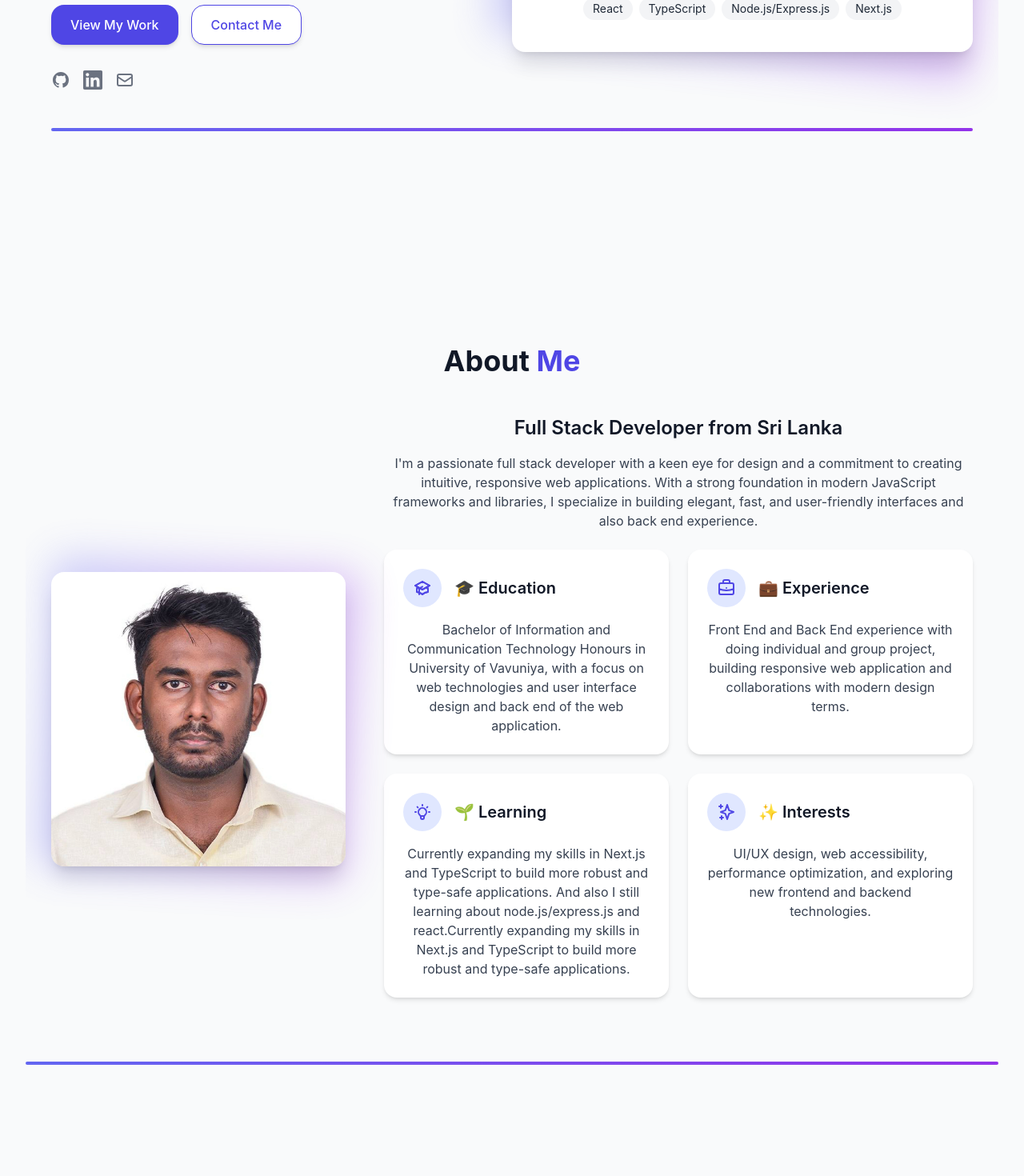
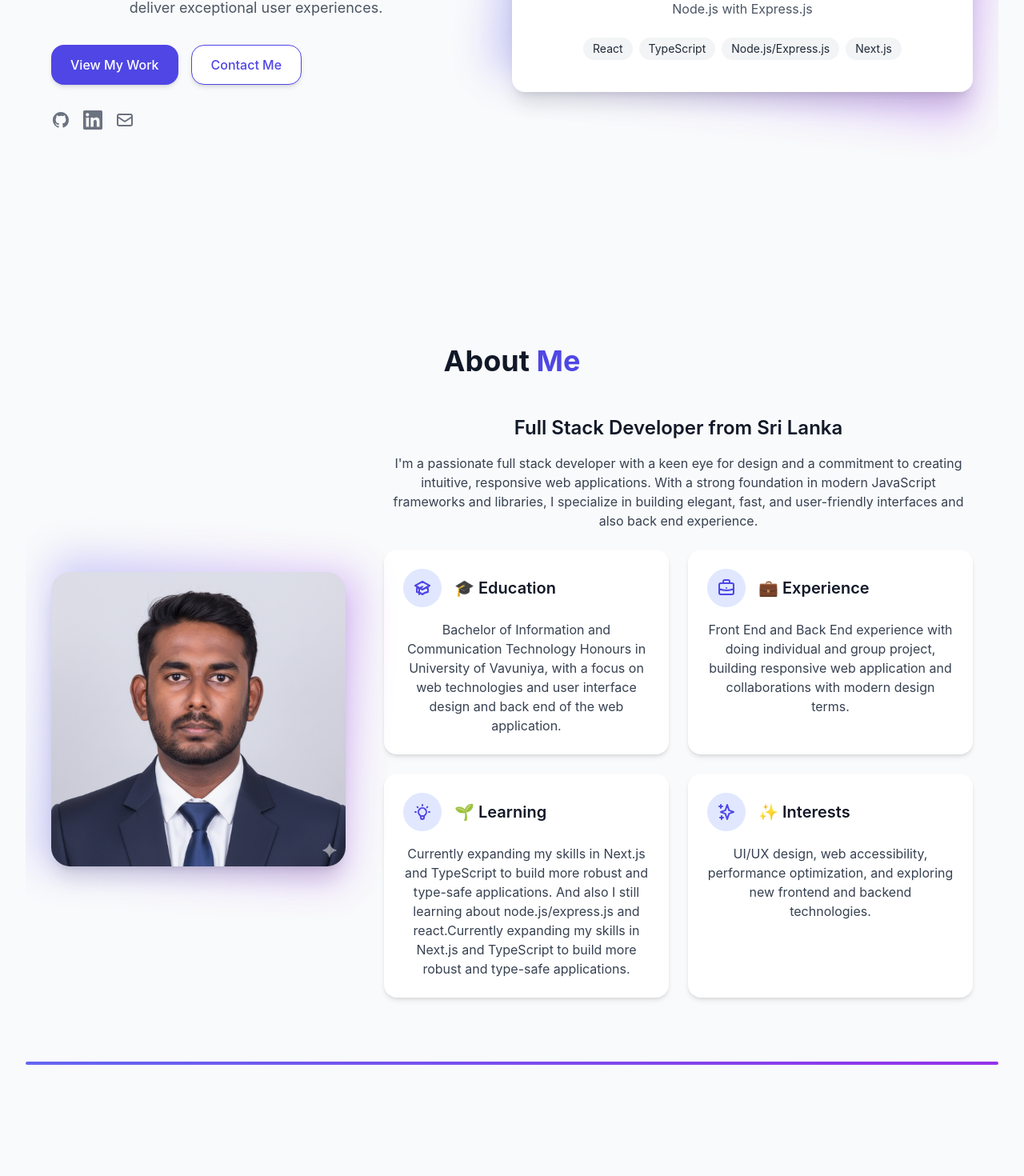
Before and after one commit to Janith33/my-react-portfolio, a React (Vite) app: page / in a window 1280 px wide. Shown: the part 529-1999 px from the top of the page at 80% size. Built offline with nearby package versions, Linux system fonts and the light colour scheme; the HTML template or start-up script is replaced by a standard one.

Commit message:
modify the code

```diff
--- a/src/components/Footer.tsx
+++ b/src/components/Footer.tsx
@@ -3,7 +3,7 @@ import React from 'react';
 const Footer: React.FC = () => {
   return (
     <footer className="bg-white dark:bg-gray-800 shadow-inner">
-      <div className="max-w-7xl mx-auto py-6 px-4 sm:px-6 lg:px-8">
+      <div className="max-w-7xl mx-auto py-10 px-4 sm:px-6 lg:px-8">
         <div className="flex flex-col md:flex-row justify-between items-center">
           <div className="mb-4 md:mb-0">
             <p className="text-gray-600 dark:text-gray-400">
--- a/src/pages/About.tsx
+++ b/src/pages/About.tsx
@@ -30,9 +30,9 @@ const About = () => {
           >
             <div className="relative">
               <div className="absolute inset-0 bg-gradient-to-r from-indigo-500 to-purple-600 rounded-2xl transform rotate-3 scale-105 opacity-30 blur-xl"></div>
-              <div className="relative overflow-hidden rounded-2xl shadow-xl">
+              <div className="relative overflow-hidden rounded-3xl shadow-xl">
                 <img
-                  src="/profile-image.jpg"
+                  src="/profile.png"
                   alt="Janith Chandupa"
                   className="w-full h-auto object-cover"
                 />
@@ -60,7 +60,7 @@ const About = () => {
             <div className="grid grid-cols-1 md:grid-cols-2 gap-6 mb-8">
               <div className="bg-white dark:bg-gray-800 rounded-2xl p-6 shadow-md">
                 <div className="flex items-center mb-4">
-                  <div className="bg-indigo-100 dark:bg-indigo-900 p-3 rounded-full mr-4">
+                  <div className="bg-indigo-100 dark:bg-green-900 p-3 rounded-full mr-4">
                     <svg
                       xmlns="http://www.w3.org/2000/svg"
                       className="h-6 w-6 text-indigo-600 dark:text-indigo-400"
--- a/src/pages/Home.tsx
+++ b/src/pages/Home.tsx
@@ -159,7 +159,7 @@ const Home = () => {
             </div>
           </motion.div>
         </div>
-        <div className="w-250 h-1 bg-gradient-to-r from-indigo-500 to-purple-600 mx-auto my-12 rounded-full" />
+        {/*<div className="w-250 h-1 bg-gradient-to-r from-indigo-500 to-purple-600 mx-auto my-12 rounded-full" />*/}
       </div>
     </motion.div>
   );
```
Also changed, not shown: public/profile.png (added).
